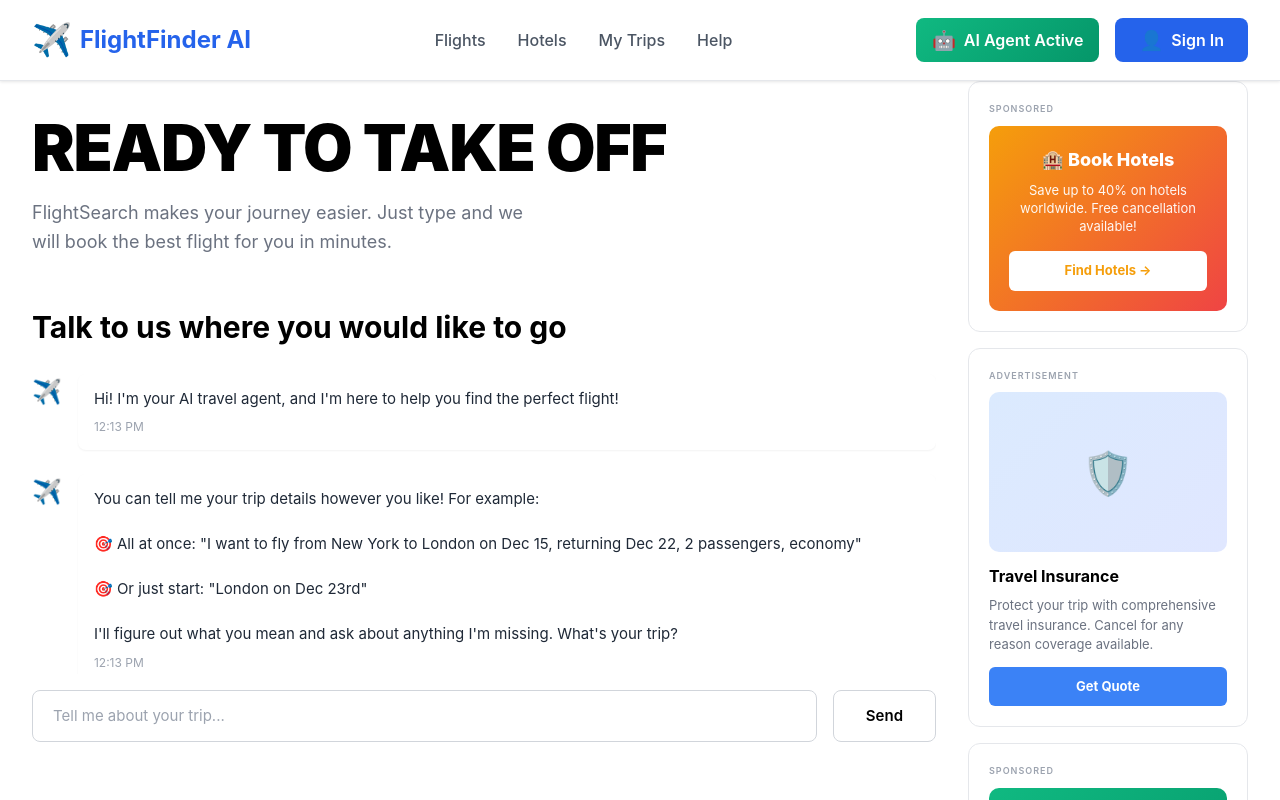
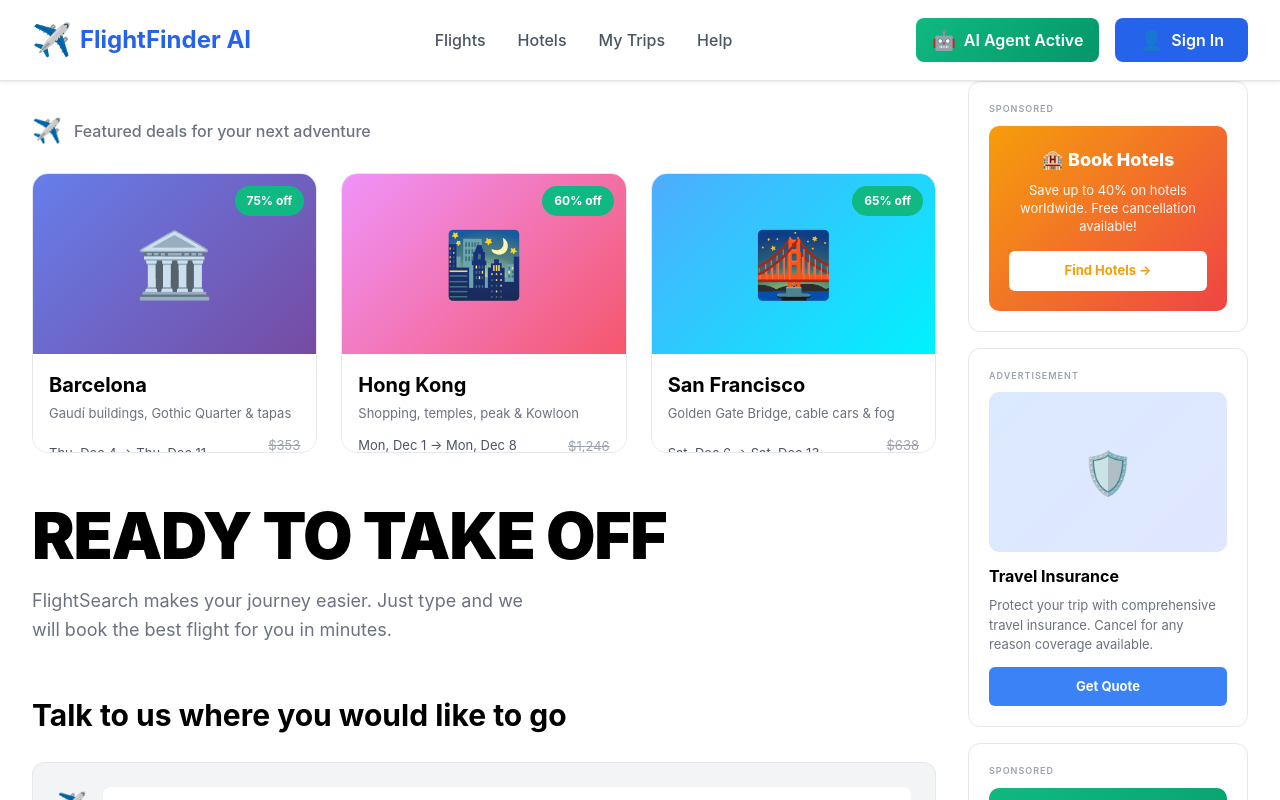
Before and after one commit to annantsrivastava/flightsearch-app, a React (Vite) app: page / in a window 1280 px wide. Shown: the top 800 px of the page. Built offline with nearby package versions, Linux system fonts and the light colour scheme.

Commit message:
Update App.jsx

```diff
--- a/src/App.jsx
+++ b/src/App.jsx
@@ -506,16 +506,92 @@ function App() {
       <div className="main-container">
         <div className="content-area">
 
-          {/* Hero Section with Chat */}
-          <section className="hero-chat-section">
+          {/* Destination Cards Section */}
+          <section className="destination-cards-section">
+            <div className="section-header">
+              <span className="section-icon">✈️</span>
+              <span className="section-title">Featured deals for your next adventure</span>
+            </div>
+
+            <div className="destination-cards">
+              {/* Card 1: Barcelona */}
+              <div className="destination-card">
+                <div className="destination-image barcelona-img">🏛️</div>
+                <div className="discount-badge">75% off</div>
+                <div className="destination-info">
+                  <div className="destination-header">
+                    <div className="destination-name">Barcelona</div>
+                    <div className="destination-description">Gaudí buildings, Gothic Quarter & tapas</div>
+                  </div>
+                  <div className="destination-details">
+                    <div className="destination-dates">
+                      <span>Thu, Dec 4 → Thu, Dec 11</span>
+                      <span className="destination-airline">✈️ Nonstop · 7h 35m · Iberia</span>
+                    </div>
+                    <div className="destination-price">
+                      <div className="original-price">$353</div>
+                      <div className="current-price">$282</div>
+                    </div>
+                  </div>
+                </div>
+              </div>
+
+              {/* Card 2: Hong Kong */}
+              <div className="destination-card">
+                <div className="destination-image hongkong-img">🌃</div>
+                <div className="discount-badge">60% off</div>
+                <div className="destination-info">
+                  <div className="destination-header">
+                    <div className="destination-name">Hong Kong</div>
+                    <div className="destination-description">Shopping, temples, peak & Kowloon</div>
+                  </div>
+                  <div className="destination-details">
+                    <div className="destination-dates">
+                      <span>Mon, Dec 1 → Mon, Dec 8</span>
+                      <span className="destination-airline">✈️ Nonstop · 16h 15m · Cathay Pacific</span>
+                    </div>
+                    <div className="destination-price">
+                      <div className="original-price">$1,246</div>
+                      <div className="current-price">$903</div>
+                    </div>
+                  </div>
+                </div>
+              </div>
+
+              {/* Card 3: San Francisco */}
+              <div className="destination-card">
+                <div className="destination-image sanfrancisco-img">🌉</div>
+                <div className="discount-badge">65% off</div>
+                <div className="destination-info">
+                  <div className="destination-header">
+                    <div className="destination-name">San Francisco</div>
+                    <div className="destination-description">Golden Gate Bridge, cable cars & fog</div>
+                  </div>
+                  <div className="destination-details">
+                    <div className="destination-dates">
+                      <span>Sat, Dec 6 → Sat, Dec 13</span>
+                      <span className="destination-airline">✈️ Nonstop · 6h 28m · Alaska</span>
+                    </div>
+                    <div className="destination-price">
+                      <div className="original-price">$638</div>
+                      <div className="current-price">$191</div>
+                    </div>
+                  </div>
+                </div>
+              </div>
+            </div>
+          </section>
+
+          {/* Hero Section */}
           <div className="hero-content">
             <h1 className="hero-title">READY TO TAKE OFF</h1>
             <p className="hero-subtitle">FlightSearch makes your journey easier. Just type and we will book the best flight for you in minutes.</p>
           </div>
 
-            <div className="chat-area">
+          {/* Chat Area - Keep Original */}
+          <section className="chat-area">
             <h2 className="chat-title">Talk to us where you would like to go</h2>
-
+            <div className="chat-messages-wrapper">
               <div className="chat-messages">
           {chatMessages.map(msg => (
             <div key={msg.id} className={`message ${msg.type}-message`}>
```
Lines whose indentation alone changed are shown as unchanged.
